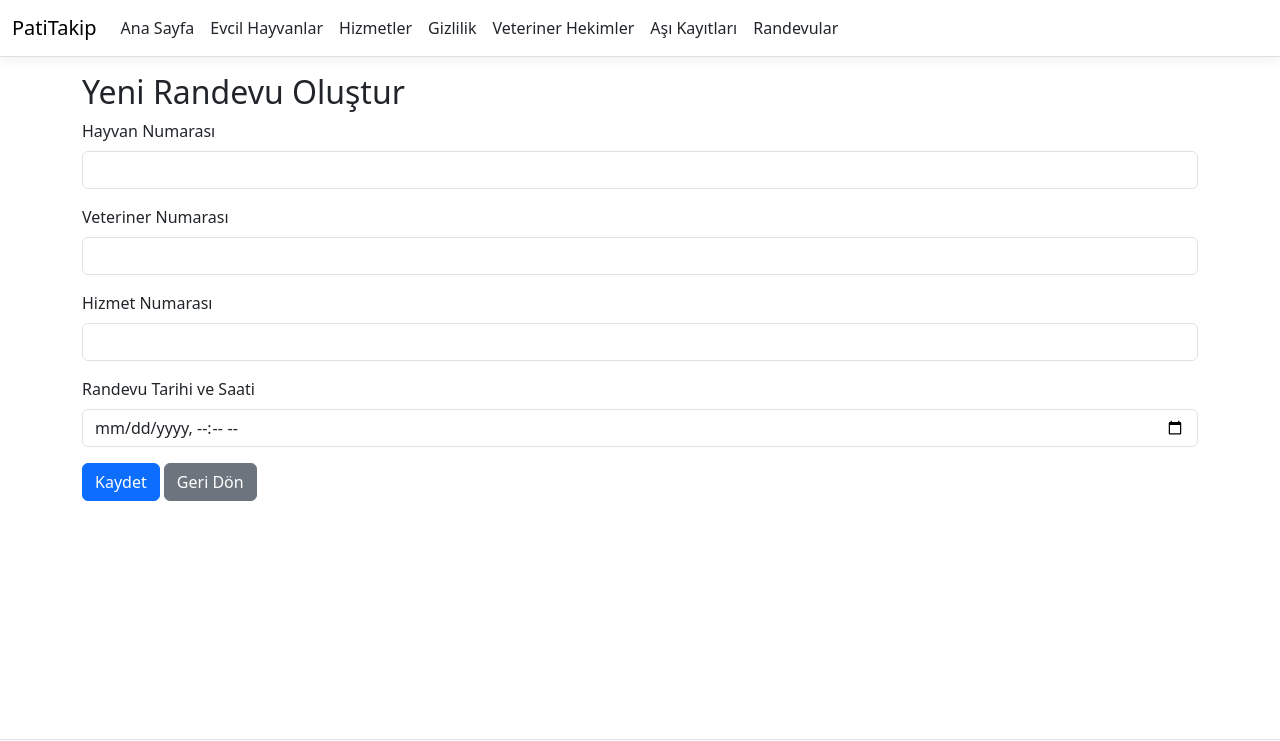
After one commit to semiramis-demirezen/PatiTakip, an ASP.NET Core app: template Views/Appointments/Create.cshtml in a window 1280 px wide. The commit adds this page. Shown: the top 741 px of the page. Run offline with ASP.NET Core 8, Linux system fonts and the light colour scheme; the template is opened without the code that fills it, so the values that code supplies are empty; style sheets or scripts are compiled from the project's sources.

Commit message:
Randevu olusturma formu ve validation eklendi

```diff
--- /dev/null
+++ b/Views/Appointments/Create.cshtml
@@ -0,0 +1,57 @@
+@* randevu formunda kullanacagimiz bilgileri aliyoruz *@
+@model PatiTakip.ViewModels.AppointmentCreateViewModel
+
+@{
+    ViewData["Title"] = "Randevu Oluştur";
+}
+
+<h2>Yeni Randevu Oluştur</h2>
+
+@* formdaki bilgileri controller a gonderiyoruz *@
+<form asp-controller="Appointments" asp-action="Create" method="post">
+
+    <div asp-validation-summary="ModelOnly" class="text-danger"></div>
+
+    @* randevu alinacak hayvanin numarasini aliyoruz *@
+    <div class="mb-3">
+        <label asp-for="PetId" class="form-label"></label>
+        <input asp-for="PetId" class="form-control" />
+        <span asp-validation-for="PetId" class="text-danger"></span>
+    </div>
+
+    @* veteriner numarasini aliyoruz *@
+    <div class="mb-3">
+        <label asp-for="VeterinarianId" class="form-label"></label>
+        <input asp-for="VeterinarianId" class="form-control" />
+        <span asp-validation-for="VeterinarianId" class="text-danger"></span>
+    </div>
+
+    @* hizmet numarasini aliyoruz *@
+    <div class="mb-3">
+        <label asp-for="ServiceId" class="form-label"></label>
+        <input asp-for="ServiceId" class="form-control" />
+        <span asp-validation-for="ServiceId" class="text-danger"></span>
+    </div>
+
+    @* randevu tarihini ve saatini aliyoruz *@
+    <div class="mb-3">
+        <label asp-for="AppointmentDate" class="form-label"></label>
+        <input asp-for="AppointmentDate"
+               type="datetime-local"
+               class="form-control" />
+        <span asp-validation-for="AppointmentDate" class="text-danger"></span>
+    </div>
+
+    <button type="submit" class="btn btn-primary">Kaydet</button>
+
+    <a asp-controller="Appointments"
+       asp-action="Index"
+       class="btn btn-secondary">
+        Geri Dön
+    </a>
+</form>
+
+@* form hatalarini gostermek icin gerekli dosyayi ekliyoruz *@
+@section Scripts {
+    <partial name="_ValidationScriptsPartial" />
+}
```
Also changed, not shown: Controllers/AppointmentsController.cs (+28 -1 lines), ViewModels/AppointmentCreateViewModel.cs (added, +31 -0 lines), Views/Appointments/Index.cshtml (+17 -0 lines).
